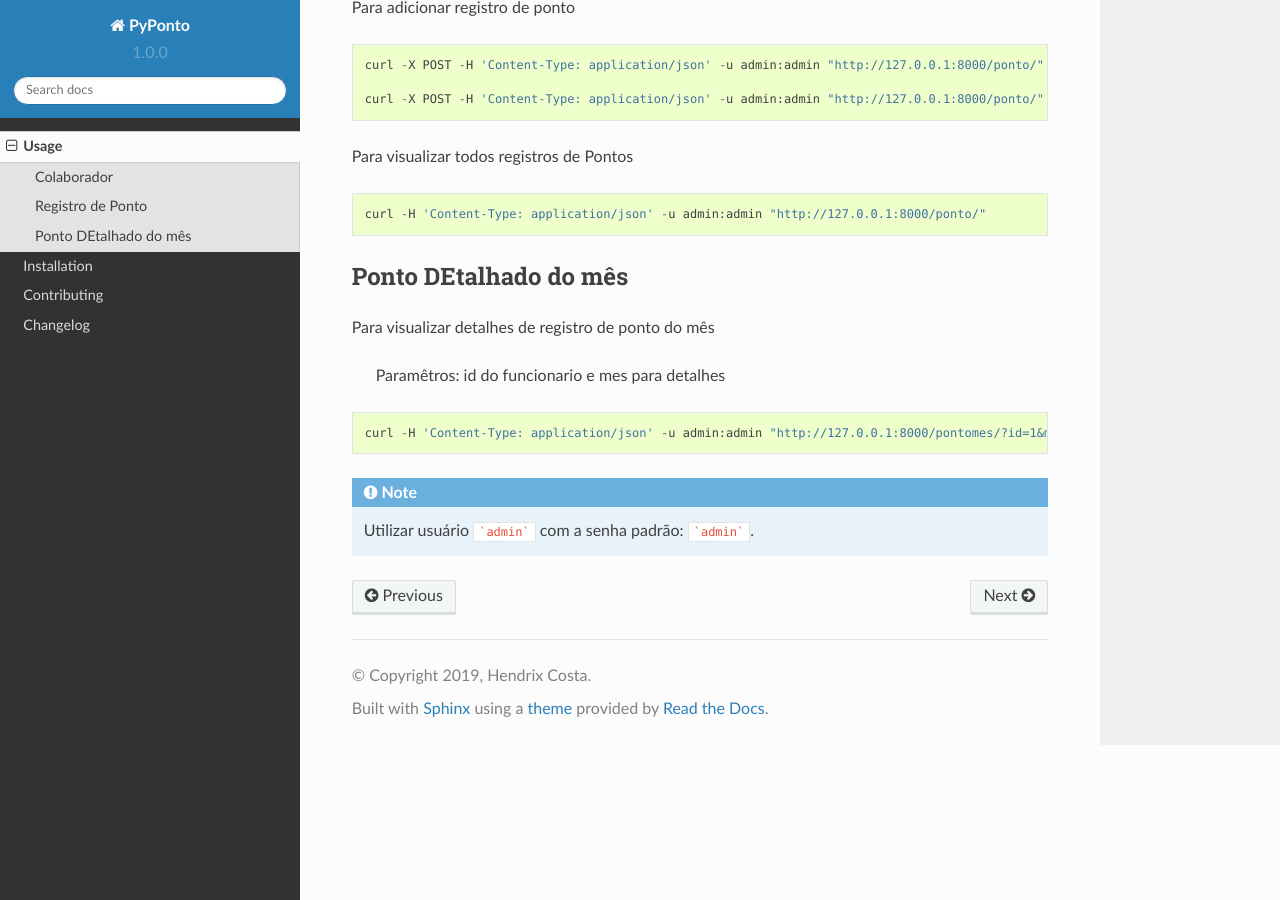
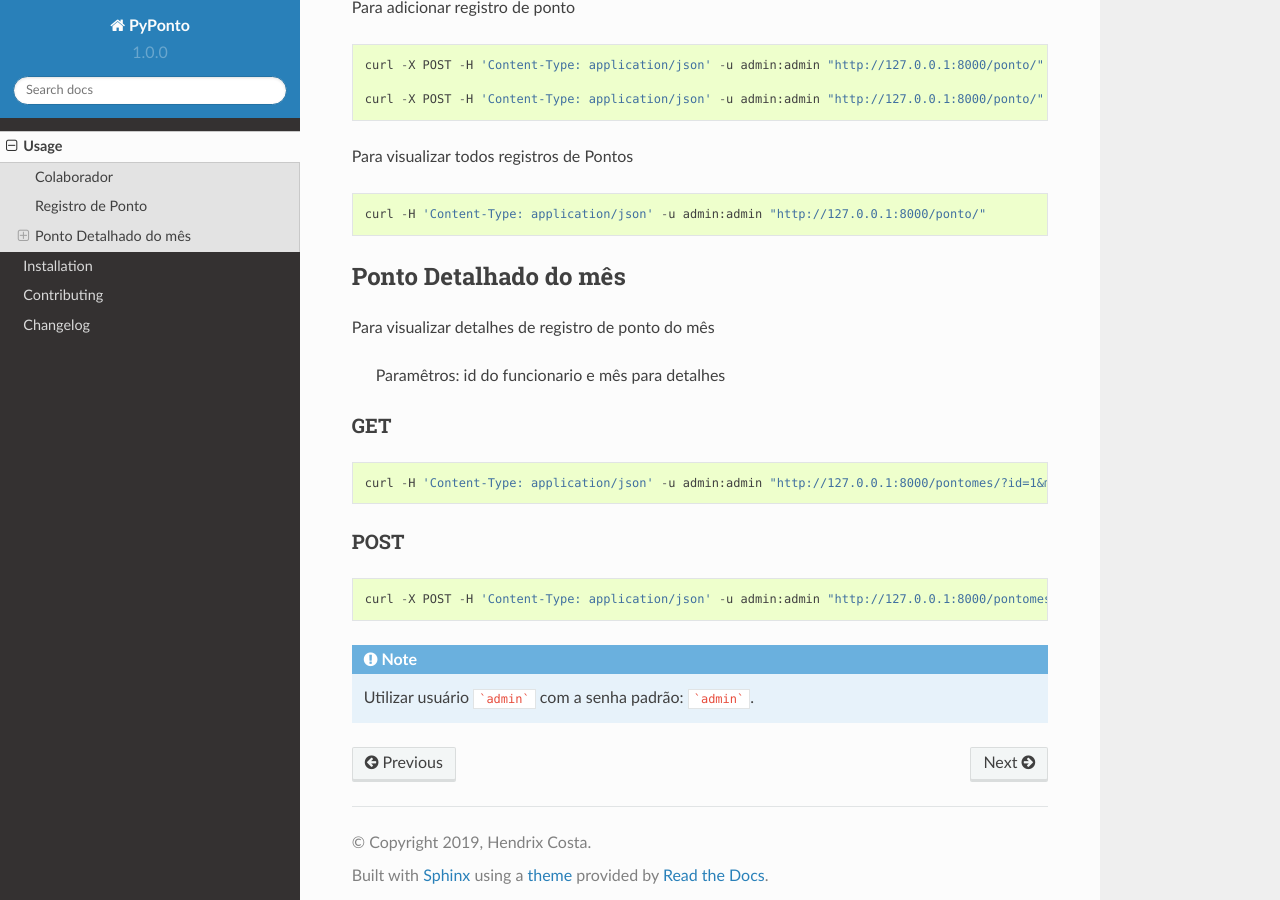
Before and after one commit to hendrixcosta/pyponto, a Sphinx documentation site: the page built from docs/usage.rst, in a window 1280 px wide and 900 px high, scrolled down 505 px. Built offline with Sphinx 7.4.7 and the Read the Docs theme 2.0.0, drawn with Linux system fonts in a browser that asks for light colours.

Commit message:
[FIX] Ajustando python 3.6 e docs

````diff
--- a/docs/usage.rst
+++ b/docs/usage.rst
@@ -37,15 +37,25 @@ Para visualizar todos registros de Pontos
     curl -H 'Content-Type: application/json' -u admin:admin "http://127.0.0.1:8000/ponto/"
 
 
-Ponto DEtalhado do mês
+Ponto Detalhado do mês
 ======================
 
 Para visualizar detalhes de registro de ponto do mês
 
-    Paramêtros: id do funcionario e mes para detalhes
+    Paramêtros: id do funcionario e mês para detalhes
+
+GET
+---
 
 ::
 
     curl -H 'Content-Type: application/json' -u admin:admin "http://127.0.0.1:8000/pontomes/?id=1&mes=1"
 
+POST
+----
+
+::
+
+    curl -X POST -H 'Content-Type: application/json' -u admin:admin "http://127.0.0.1:8000/pontomes/" -d '{"colaborador_id":"1","mes":"1"}'
+
 .. note:: Utilizar usuário  ```admin``` com a senha padrão: ```admin```.
````
Also changed, not shown: 1 other file.
